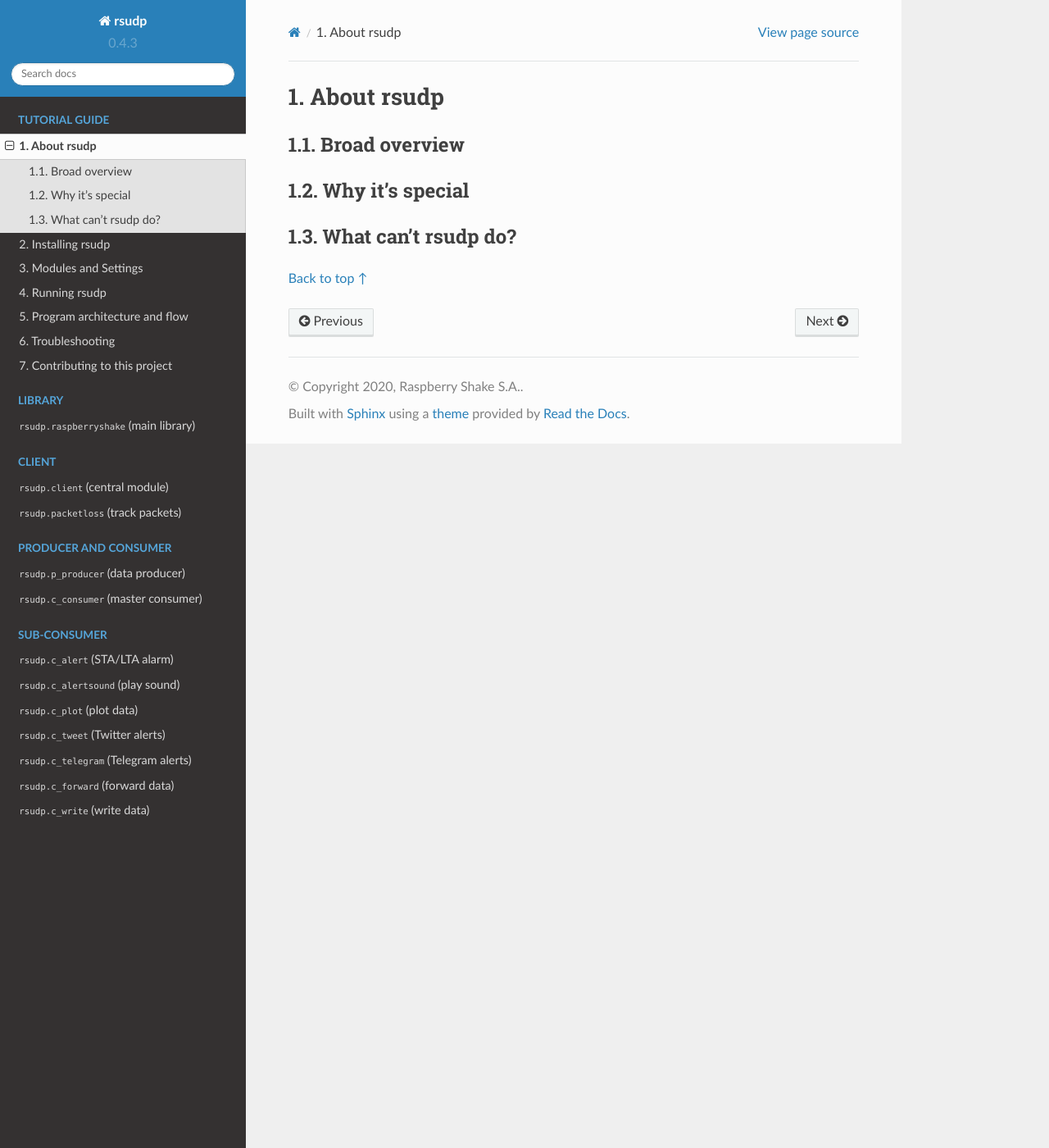
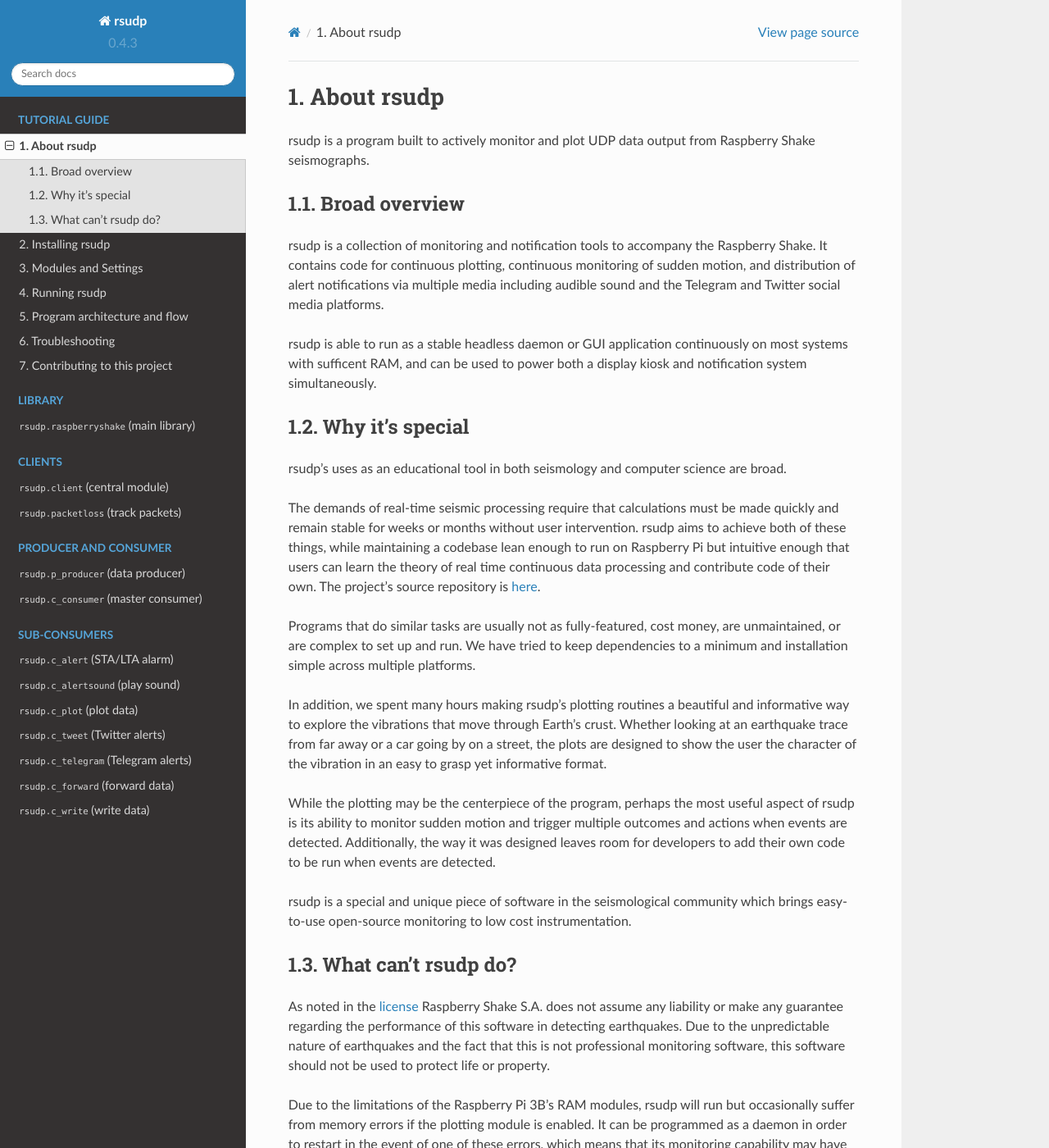
Before and after one commit to raspishake/rsudp, a Sphinx documentation site: the page built from docs/about.rst, in a window 1280 px wide and 1400 px high. Shown: the whole window at 82% size. Built offline with Sphinx 7.4.7 and the Read the Docs theme 2.0.0, drawn with Linux system fonts in a browser that asks for light colours; pages that are not in the unit, such as notebooks, are missing from menus; the version number is read from the project's files by our own code; some of the changed text lies outside the part shown.

Commit message:
adding about text

```diff
--- a/docs/about.rst
+++ b/docs/about.rst
@@ -1,14 +1,70 @@
 About rsudp
 #####################################
+
+rsudp is a program built to actively monitor and
+plot UDP data output from Raspberry Shake seismographs.
 
 Broad overview
 *************************************
 
+rsudp is a collection of monitoring and notification tools to accompany the Raspberry Shake.
+It contains code for continuous plotting, continuous monitoring of sudden motion,
+and distribution of alert notifications via multiple media including audible sound
+and the Telegram and Twitter social media platforms.
+
+rsudp is able to run as a stable headless daemon or GUI application continuously
+on most systems with sufficent RAM, and can be used to power both a display kiosk
+and notification system simultaneously.
+
 Why it's special
 *************************************
+
+rsudp's uses as an educational tool in both seismology and computer science are broad.
+
+The demands of real-time seismic processing
+require that calculations must be made quickly and
+remain stable for weeks or months without user intervention.
+rsudp aims to achieve both of these things,
+while maintaining a codebase lean enough to run on Raspberry Pi
+but intuitive enough that users can learn the theory of
+real time continuous data processing and contribute code of their own.
+The project's source repository is `here <https://github.com/raspishake/rsudp>`_.
+
+Programs that do similar tasks are usually not as fully-featured, cost money,
+are unmaintained, or are complex to set up and run.
+We have tried to keep dependencies to a minimum and installation simple
+across multiple platforms.
+
+In addition, we spent many hours making rsudp's plotting routines a beautiful
+and informative way to explore the vibrations that move through Earth's crust.
+Whether looking at an earthquake trace from far away or a car going by on a street,
+the plots are designed to show the user the character of the vibration in an easy
+to grasp yet informative format.
+
+While the plotting may be the centerpiece of the program,
+perhaps the most useful aspect of rsudp is its ability to monitor sudden motion
+and trigger multiple outcomes and actions when events are detected.
+Additionally, the way it was designed leaves room for developers
+to add their own code to be run when events are detected.
+
+rsudp is a special and unique piece of software in the seismological community
+which brings easy-to-use open-source monitoring to low cost instrumentation.
 
 What can't rsudp do?
 *************************************
 
+As noted in the `license <https://github.com/raspishake/rsudp/blob/master/LICENSE>`_
+Raspberry Shake S.A. does not assume any liability or make any guarantee regarding
+the performance of this software in detecting earthquakes.
+Due to the unpredictable nature of earthquakes and the fact that this is not professional
+monitoring software, this software should not be used to protect life or property.
+
+Due to the limitations of the Raspberry Pi 3B's RAM modules, rsudp will run but occasionally
+suffer from memory errors if the plotting module is enabled.
+It can be programmed as a daemon in order to restart in the event of one of these errors,
+which means that its monitoring capability may have brief periods of non-availability
+on these devices.
+The Raspberry Pi 4B does not seem to suffer nearly as much from this issue,
+but this has not been tested extensively.
 
 `Back to top ↑ <#top>`_
```
Also changed, not shown: docs/index.rst (+11 -37 lines), 1 other file.
